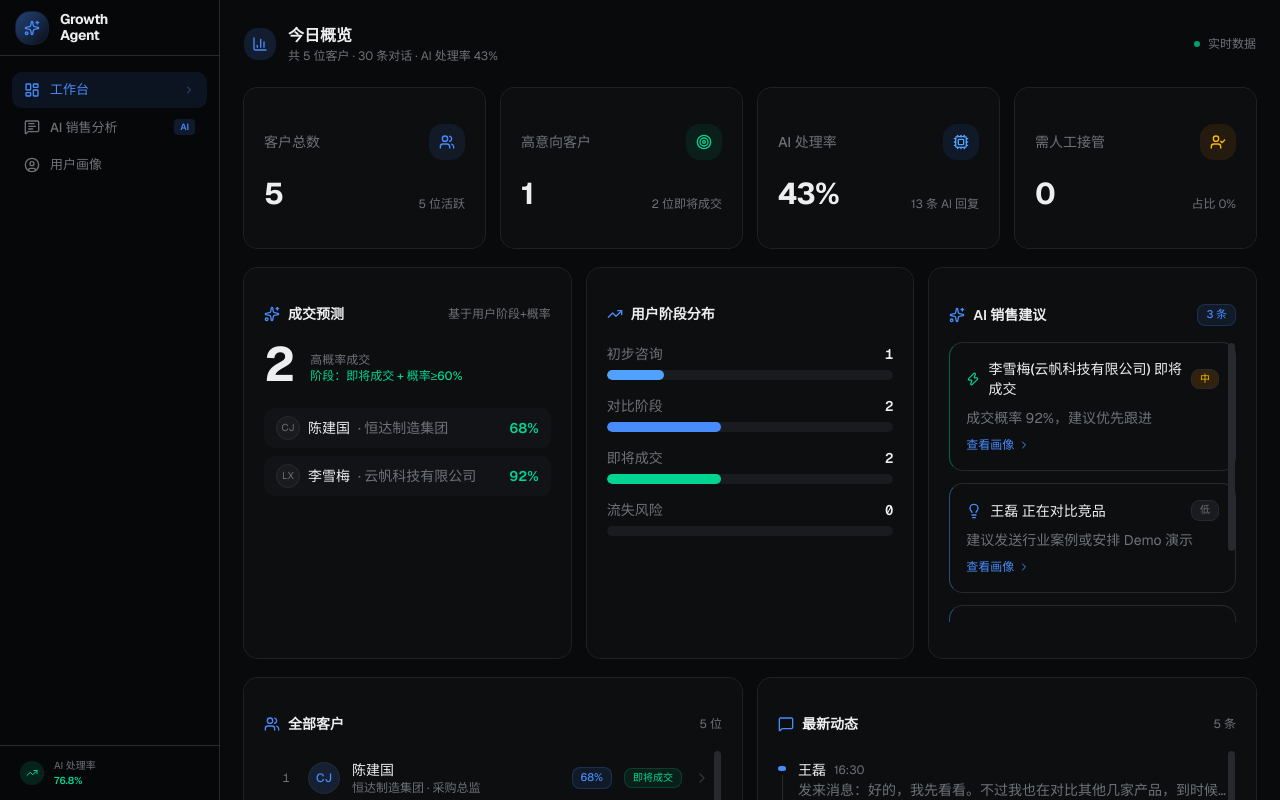
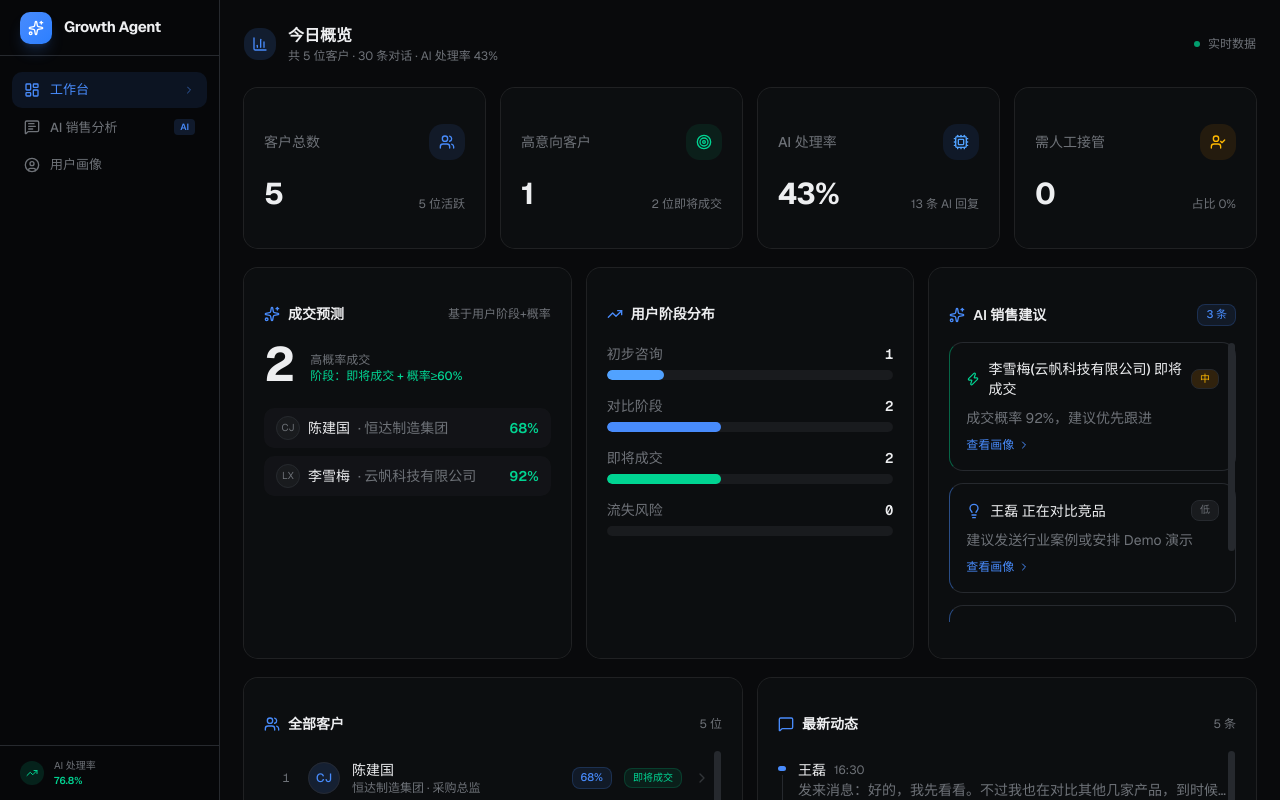
Before and after one commit to LYL-PP/ai-sales-growth-agent, a Next.js app: page / in a window 1280 px wide. Built offline with nearby package versions, Linux system fonts and the light colour scheme.

Commit message:
ui: Logo优化 - 渐变实心图标+单行品牌名+可点击回首页

```diff
--- a/components/layout/sidebar.tsx
+++ b/components/layout/sidebar.tsx
@@ -37,20 +37,14 @@ export function Sidebar() {
   return (
     <aside className="fixed left-0 top-0 z-40 flex h-full w-[220px] flex-col border-r border-border bg-sidebar">
       {/* Logo */}
-      <div className="flex h-14 items-center gap-3 border-b border-border px-4">
-        <div className="relative flex h-8 w-8 shrink-0 items-center justify-center rounded-xl bg-gradient-to-br from-primary/30 to-primary/5 ring-1 ring-primary/20">
-          <div className="absolute inset-0 rounded-xl bg-gradient-to-br from-primary/20 to-transparent" />
-          <Sparkles className="relative h-4 w-4 text-primary" />
+      <Link href="/" className="flex h-14 items-center gap-3 border-b border-border px-5 hover:bg-accent/30 transition-colors">
+        <div className="flex h-8 w-8 shrink-0 items-center justify-center rounded-lg bg-gradient-to-br from-primary to-blue-500 shadow-lg shadow-primary/20">
+          <Sparkles className="h-4 w-4 text-white" />
         </div>
-        <div className="flex flex-col leading-tight">
-          <span className="text-[14px] font-bold tracking-tight text-foreground">
-            Growth
-          </span>
-          <span className="text-[14px] font-bold tracking-tight text-foreground -mt-0.5">
-            Agent
-          </span>
-        </div>
-      </div>
+        <span className="text-[15px] font-bold tracking-tight text-foreground">
+          Growth Agent
+        </span>
+      </Link>
 
       {/* Nav */}
       <nav className="flex-1 space-y-0.5 px-3 py-4">
```
